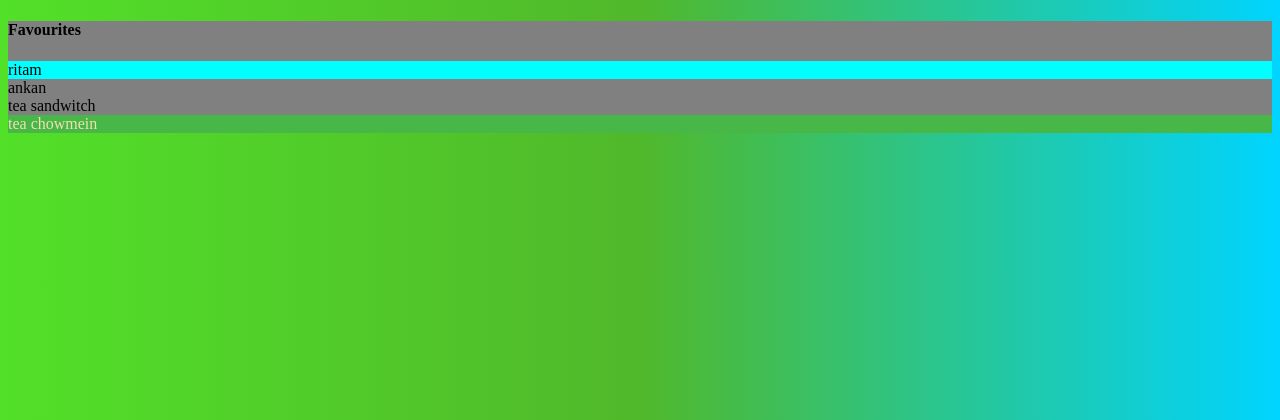
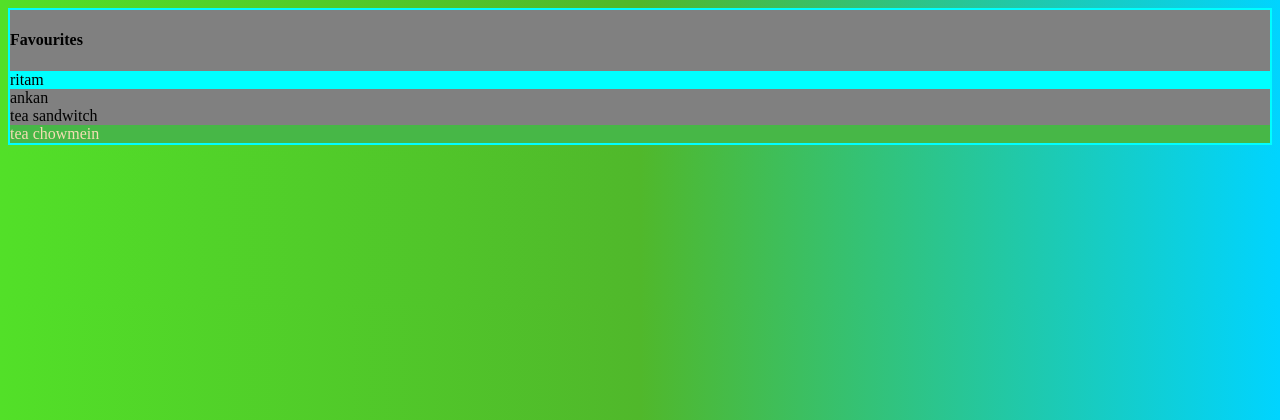
Before and after one commit to RitamSanyal/webdevstrt, a web app: file HTML/05_basiccss.html in a window 1280 px wide. Shown: the top 420 px of the page. Run offline with its HTML, style and script files only (its server is not run), Linux system fonts and the light colour scheme.

Commit message:
border added

```diff
--- a/CSS/02_05_style.css
+++ b/CSS/02_05_style.css
@@ -11,6 +11,7 @@
 
 #all {
     background-color: gray;
+    border: 2px solid aqua;
 }
 
 .chowmein {
```
